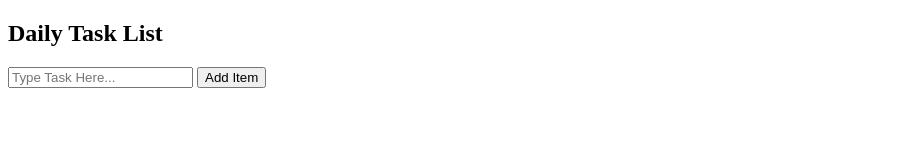
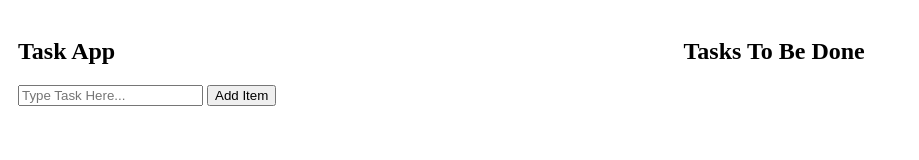
Before and after one commit to justinherfel/justin-herfel-code-louisville-task-app, a website: page public/index.html in a window 1280 px wide. Shown: the whole page, without its empty margins (0-919 px from the left). Drawn offline with Linux system fonts and the light colour scheme.

Commit message:
Added media query to CSS for desktop view

```diff
--- a/public/index.html
+++ b/public/index.html
@@ -10,18 +10,22 @@
 </head>
 
 <body>
+    <div class="grid-container">
+        <div class="header-container">
             <div class="header">
-        <h2>Daily Task List</h2>
+                <h2>Task App</h2>
             </div>
 
             <div class="add-item-container">
                 <input type="text" class="add-item-text" placeholder="Type Task Here...">
                 <button class="add-item-btn">Add Item</button>
             </div>
-
+        </div>
         <div class="todo-list-container">
+            <h2>Tasks To Be Done</h2>
             <ul class="todo-list">
             </ul>
+        </div>
     </div>
 
     <script src="index.js"></script>
--- a/public/styles.css
+++ b/public/styles.css
@@ -5,6 +5,32 @@
 
 
 
-@media (min-width: 1100px) {
+@media (min-width: 1000px) {
 
-}
+    .grid-container {
+        display: grid;
+        grid-template-areas:
+          'myArea myArea';
+        grid-gap: 10px;
+        padding: 10px;
+      }
+
+
+
+        /* .header, .add-item-container, .todo-list-container {
+        display: grid;
+        gap: 20px;
+        height: 100vh; */
+
+        /* grid-template-areas:
+        "A A A A   A A A A   A A A A"
+        "B B B B   B B B B   B B C C"
+        "B B B B   B B B B   B B C C"; */
+
+        /* grid-template-rows: 200px 200px; */
+        /* grid-template-columns: 200px 200px; */
+
+        /* grid-template-columns: repeat(12, 1fr);
+           grid-template-rows: repeat(12, 1fr); */
+
+          }
```
Lines whose indentation alone changed are shown as unchanged.
